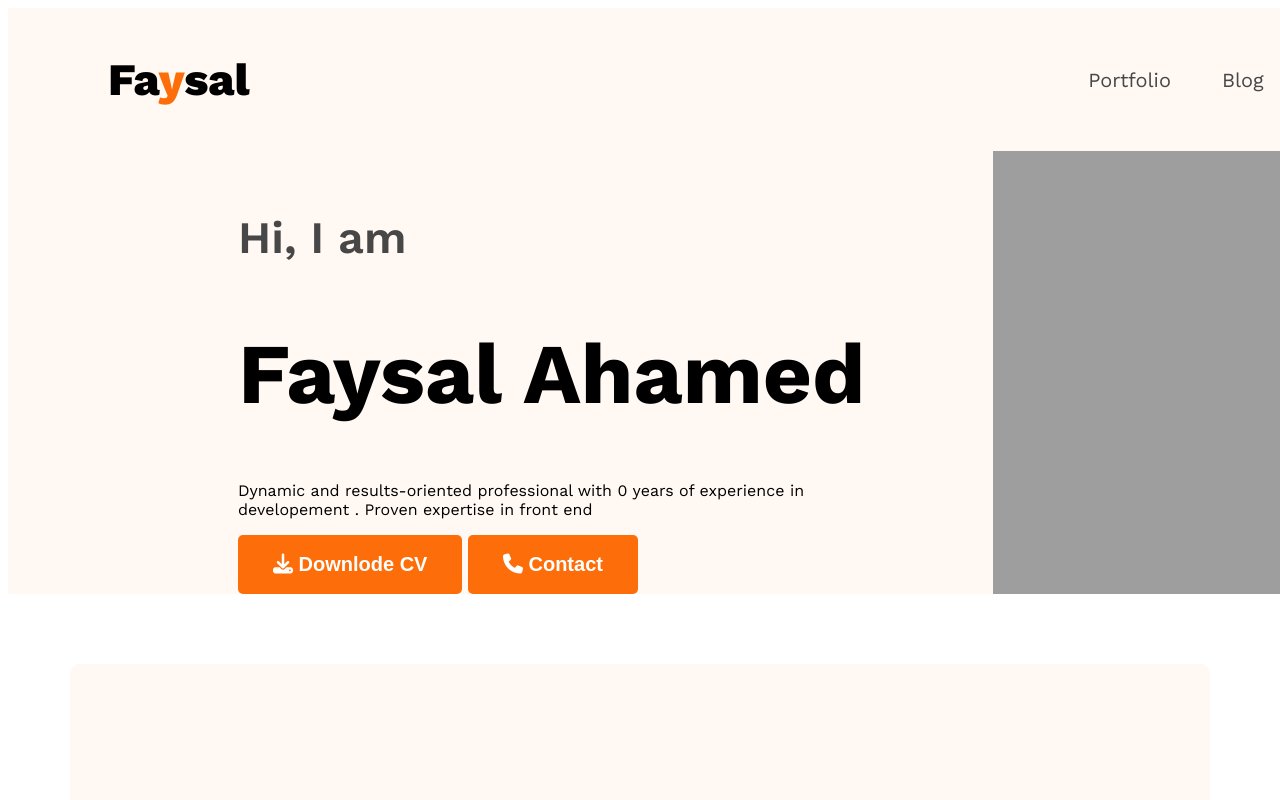
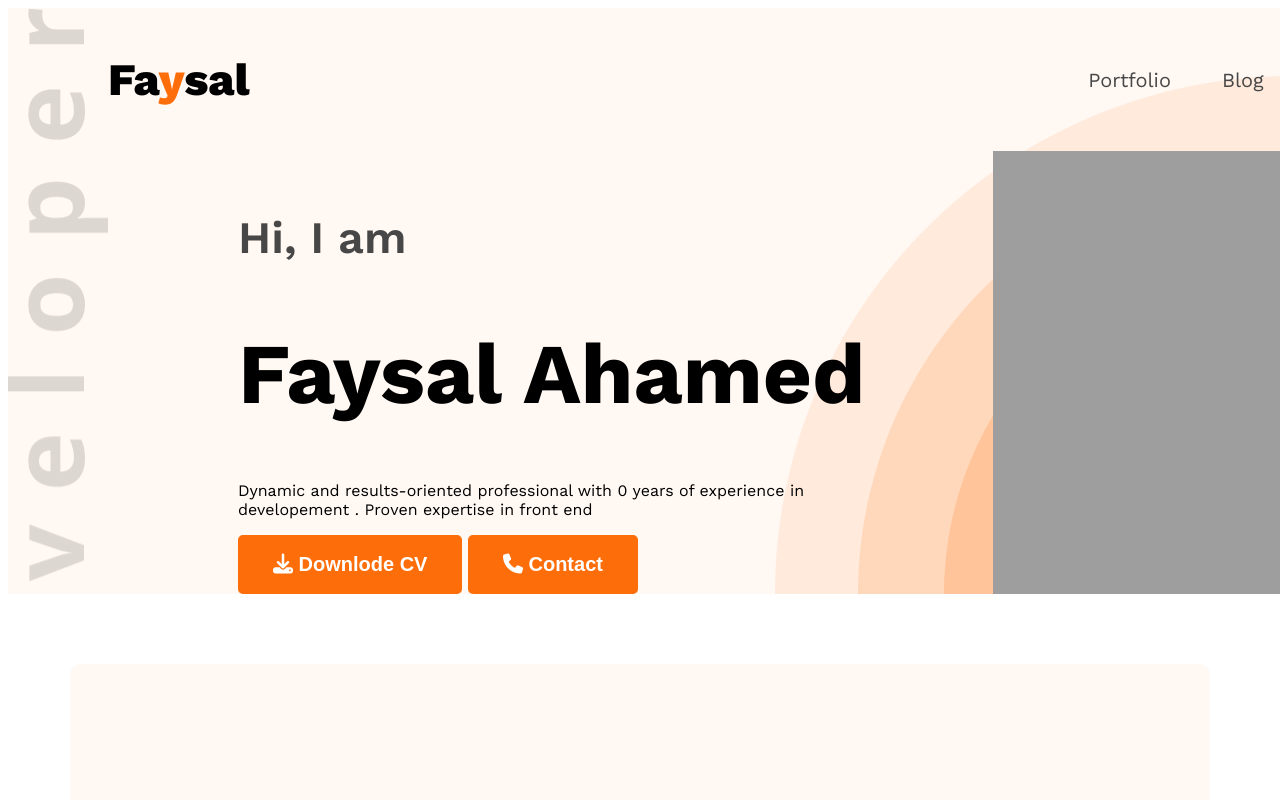
Before and after one commit to Faysal-Ahamed22/portfolio, a plain HTML site: page index.html in a window 1280 px wide. Shown: the top 800 px of the page. Drawn offline with nearby package versions, Linux system fonts and the light colour scheme; the site is published under a folder, as on GitHub Pages, so addresses that start at the root find nothing.

Commit message:
fix some bug

```diff
--- a/style.css
+++ b/style.css
@@ -48,7 +48,7 @@
   /* heade */
 
   .header{
-    background-image: url(/images/developer.png),url(/images/header_bg.png);
+    background-image: url(images/developer.png),url(images/header_bg.png);
     background-repeat: no-repeat;
     background-position: top left, bottom right;
     width: 1600px;
```
